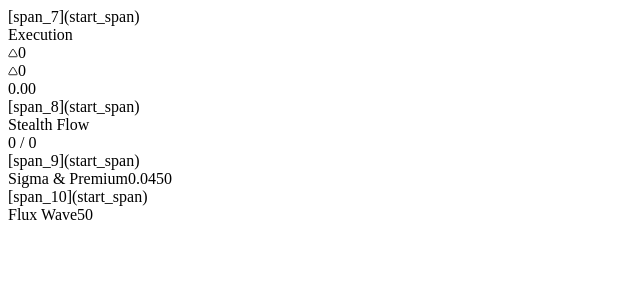
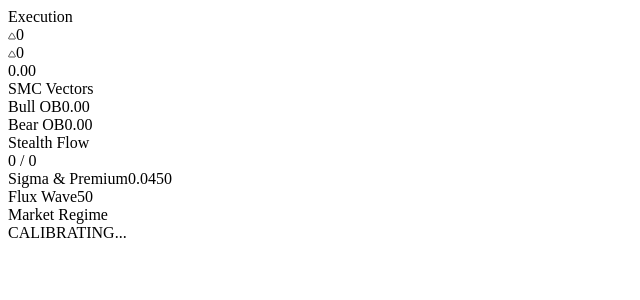
Before and after one commit to alephbaabc/vitejs-vite-yfbw11hg, a React (Vite) app: page / in a window 1280 px wide. Shown: the top 300 px of the page, without its empty margins (0-640 px from the left). Built offline with nearby package versions, Linux system fonts and the light colour scheme; no server answers.

Commit message:
Update App.tsx

```diff
--- a/src/App.tsx
+++ b/src/App.tsx
@@ -1,39 +1,48 @@
 import React, { useState, useEffect, useRef } from 'react';
 import * as Lucide from 'lucide-react';
+
+/**
+ * SENTINEL GOLD V8.9 - THE FINAL HYBRID RESTORATION
+ * Reconstructed from V7.5 Baseline
+ */
 
 const CONFIG = {
   SYMBOL: 'paxgusdt',
   GARCH: { ALPHA: 0.12, BETA: 0.85, OMEGA: 0.03 },
-  BOX_MULT: 0.5
+  BOX_MULT: 0.5,
+  UPDATE_INT: 1000
 };
 
 export default function App() {
+  const [isRunning, setIsRunning] = useState(true);
   const [price, setPrice] = useState(0);
   const [prevPrice, setPrevPrice] = useState(0);
+  const [loading, setLoading] = useState(true);
+
   const [metrics, setMetrics] = useState({
     ticks: { up: 0, down: 0 },
     stealth: { buy: 0, sell: 0 },
+    volatility: 0,
     zScore: 0,
     riskPremium: 0.045
   });
 
+  const [vectors, setVectors] = useState({
+    bullOB: 0, bearOB: 0, macroBull: 0, macroBear: 0
+  });
+
   const [rsi, setRsi] = useState(50);
   const [history, setHistory] = useState(new Array(45).fill(50));
+  const [regime, setRegime] = useState("CALIBRATING...");
 
   const priceRef = useRef(0);
   const varianceRef = useRef(0.01);
   const rsiState = useRef({ avgGain: 0, avgLoss: 0 });
 
-  useEffect(() => {
-    const ws = new WebSocket(`wss://stream.binance.com:9443/ws/${CONFIG.SYMBOL}@aggTrade`);
-    ws.onmessage = (e) => {
-      const d = JSON.parse(e.data);
-      const p = parseFloat(d.p);
-      const isBuyer = !d.m;
-
+  const updateQuantEngine = (p: number, isBuyer: boolean) => {
     const diff = priceRef.current ? p - priceRef.current : 0;
 
-      [span_4](start_span)// 1. QUANT ENGINE: GARCH-M & SIGMA[span_4](end_span)
+    // 1. GARCH-M Volatility Modeling
     const epsilonSq = Math.pow(diff, 2);
     const nextVar = CONFIG.GARCH.OMEGA + CONFIG.GARCH.ALPHA * epsilonSq + CONFIG.GARCH.BETA * varianceRef.current;
     varianceRef.current = nextVar;
@@ -41,7 +50,7 @@ export default function App() {
     const z = diff / (vol || 0.001);
     const premium = 0.02 + (vol / (p * 0.001)) * 0.04;
 
-      [span_5](start_span)// 2. PERSISTENCE: TICK vs STEALTH[span_5](end_span)
+    // 2. Cumulative Persistence
     setMetrics(prev => ({
       ...prev,
       ticks: {
@@ -52,11 +61,20 @@ export default function App() {
         buy: (diff === 0 && isBuyer) ? prev.stealth.buy + 1 : prev.stealth.buy,
         sell: (diff === 0 && !isBuyer) ? prev.stealth.sell + 1 : prev.stealth.sell
       },
+      volatility: vol,
       zScore: z,
       riskPremium: Math.min(0.06, Math.max(0.02, premium))
     }));
 
-      [span_6](start_span)// 3. FLUX WAVE: EMA-SMOOTHED RSI[span_6](end_span)
+    // 3. SMC Vector Calculation
+    setVectors({
+      bullOB: p - (vol * CONFIG.BOX_MULT),
+      bearOB: p + (vol * CONFIG.BOX_MULT),
+      macroBull: p - (vol * 2.5),
+      macroBear: p + (vol * 2.5)
+    });
+
+    // 4. Flux Wave (EMA-Smoothed RSI)
     const gain = diff > 0 ? diff : 0;
     const loss = diff < 0 ? Math.abs(diff) : 0;
     rsiState.current.avgGain = (rsiState.current.avgGain * 13 + gain) / 14;
@@ -64,36 +82,61 @@ export default function App() {
     const rs = rsiState.current.avgGain / (rsiState.current.avgLoss || 1);
     const currentRsi = 100 - (100 / (1 + rs));
 
+    // 5. Regime Logic
+    if (vol > 0.08) setRegime("VOLATILITY SHOCK");
+    else if (Math.abs(z) > 1.5) setRegime("LIQUIDITY EXPANSION");
+    else setRegime("MEAN REVERSION");
+
     setPrevPrice(priceRef.current);
     setPrice(p);
     setRsi(currentRsi);
     priceRef.current = p;
   };
 
+  useEffect(() => {
+    let ws: WebSocket;
+    if (isRunning) {
+      ws = new WebSocket(`wss://stream.binance.com:9443/ws/${CONFIG.SYMBOL}@aggTrade`);
+      ws.onmessage = (e) => {
+        const d = JSON.parse(e.data);
+        updateQuantEngine(parseFloat(d.p), !d.m);
+      };
+      setTimeout(() => setLoading(false), 1200);
+      return () => ws?.close();
+    }
+  }, [isRunning]);
+
+  useEffect(() => {
     const ticker = setInterval(() => {
       setHistory(prev => [...prev.slice(1), rsi]);
     }, 1000);
+    return () => clearInterval(ticker);
+  }, [rsi]);
 
-    return () => { ws.close(); clearInterval(ticker); };
-  }, [rsi]);
+  if (loading) return (
+    <div className="min-h-screen bg-[#020617] flex flex-col items-center justify-center">
+      <Lucide.Loader2 className="w-10 h-10 text-blue-500 animate-spin mb-4" />
+      <span className="text-[10px] font-black text-blue-500 tracking-[.5em] uppercase">Booting Hybrid Engine</span>
+    </div>
+  );
 
   const cardBase = "p-5 bg-slate-900/50 border border-slate-800/60 rounded-[2rem] backdrop-blur-xl mb-4";
 
   return (
-    <div className="min-h-screen bg-[#020617] text-white p-4 font-sans select-none">
+    <div className="min-h-screen bg-[#020617] text-white p-4 font-sans select-none overflow-x-hidden">
 
-      [span_7](start_span){/* SEGMENT 1: PRICE & AGGRESSIVE TRIANGLES[span_7](end_span) */}
+      {/* SECTION 1: PRICE & AGGRESSIVE TICKS */}
       <div className={cardBase}>
-        <div className="flex justify-between items-start mb-2">
+        <div className="flex justify-between items-start mb-1">
           <span className="text-[9px] font-black text-slate-500 uppercase tracking-widest">Execution</span>
           <div className="flex gap-4">
             <div className="flex items-center gap-1 text-blue-500">
-              <Lucide.Triangle size={10} className="fill-current rotate-180" />
-              <span className="text-[12px] font-black tabular-nums">{metrics.ticks.up}</span>
+              <Lucide.Triangle size={8} className="fill-current rotate-180" />
+              <span className="text-[10px] font-black tabular-nums">{metrics.ticks.up}</span>
             </div>
             <div className="flex items-center gap-1 text-red-500">
-              <Lucide.Triangle size={10} className="fill-current" />
-              <span className="text-[12px] font-black tabular-nums">{metrics.ticks.down}</span>
+              <Lucide.Triangle size={8} className="fill-current" />
+              <span className="text-[10px] font-black tabular-nums">{metrics.ticks.down}</span>
             </div>
           </div>
         </div>
@@ -102,19 +145,34 @@ export default function App() {
         </div>
       </div>
 
-      [span_8](start_span){/* SEGMENT 2: STEALTH FLOW BAR[span_8](end_span) */}
+      {/* SECTION 2: SMC VECTORS */}
+      <div className={cardBase}>
+        <span className="text-[9px] font-black text-slate-500 uppercase tracking-widest block mb-3">SMC Vectors</span>
+        <div className="grid grid-cols-2 gap-3">
+          <div className="bg-black/40 p-2 rounded-xl border border-white/5">
+            <span className="text-[7px] font-black text-blue-400 block uppercase">Bull OB</span>
+            <span className="text-sm font-black tabular-nums">{vectors.bullOB.toFixed(2)}</span>
+          </div>
+          <div className="bg-black/40 p-2 rounded-xl border border-white/5">
+            <span className="text-[7px] font-black text-red-400 block uppercase">Bear OB</span>
+            <span className="text-sm font-black tabular-nums">{vectors.bearOB.toFixed(2)}</span>
+          </div>
+        </div>
+      </div>
+
+      {/* SECTION 3: STEALTH FLOW */}
       <div className={cardBase}>
         <div className="flex justify-between items-center mb-2">
           <span className="text-[9px] font-black text-slate-500 uppercase tracking-widest">Stealth Flow</span>
-          <div className="text-[10px] font-black"><span className="text-blue-500">{metrics.stealth.buy}</span> / <span className="text-red-500">{metrics.stealth.sell}</span></div>
+          <div className="text-[9px] font-black"><span className="text-blue-500">{metrics.stealth.buy}</span> / <span className="text-red-500">{metrics.stealth.sell}</span></div>
         </div>
         <div className="h-3 bg-red-900/30 rounded-full overflow-hidden border border-white/5 relative">
           <div className="h-full bg-blue-600 transition-all duration-700"
-               style={{ width: `${(metrics.stealth.buy/(metrics.stealth.buy+metrics.stealth.sell||1))*100}%` }}></div>
+               style={{ width: `${(metrics.stealth.buy / (metrics.stealth.buy + metrics.stealth.sell || 1)) * 100}%` }}></div>
         </div>
       </div>
 
-      [span_9](start_span){/* SEGMENT 3: SIGMA BIDIRECTIONAL[span_9](end_span) */}
+      {/* SECTION 4: SIGMA BIDIRECTIONAL */}
       <div className={cardBase}>
         <div className="flex justify-between items-center mb-3">
            <span className="text-[9px] font-black text-slate-500 uppercase tracking-widest">Sigma & Premium</span>
@@ -131,7 +189,7 @@ export default function App() {
         </div>
       </div>
 
-      [span_10](start_span){/* SEGMENT 4: FLUX WAVE VISUALS[span_10](end_span) */}
+      {/* SECTION 5: FLUX WAVE VISUALS */}
       <div className={cardBase}>
         <div className="flex justify-between items-center mb-2">
           <span className="text-[9px] font-black text-blue-500 uppercase tracking-widest">Flux Wave</span>
@@ -145,6 +203,12 @@ export default function App() {
         </div>
       </div>
 
+      {/* FOOTER REGIME */}
+      <div className="p-4 bg-blue-600/10 border border-blue-500/20 rounded-[1.5rem] text-center backdrop-blur-md">
+        <div className="text-[8px] font-black text-blue-500/50 uppercase tracking-[0.3em] mb-1">Market Regime</div>
+        <div className="text-[11px] font-black tracking-widest text-white uppercase">{regime}</div>
+      </div>
+
     </div>
   );
 }
```
Lines whose indentation alone changed are shown as unchanged.
